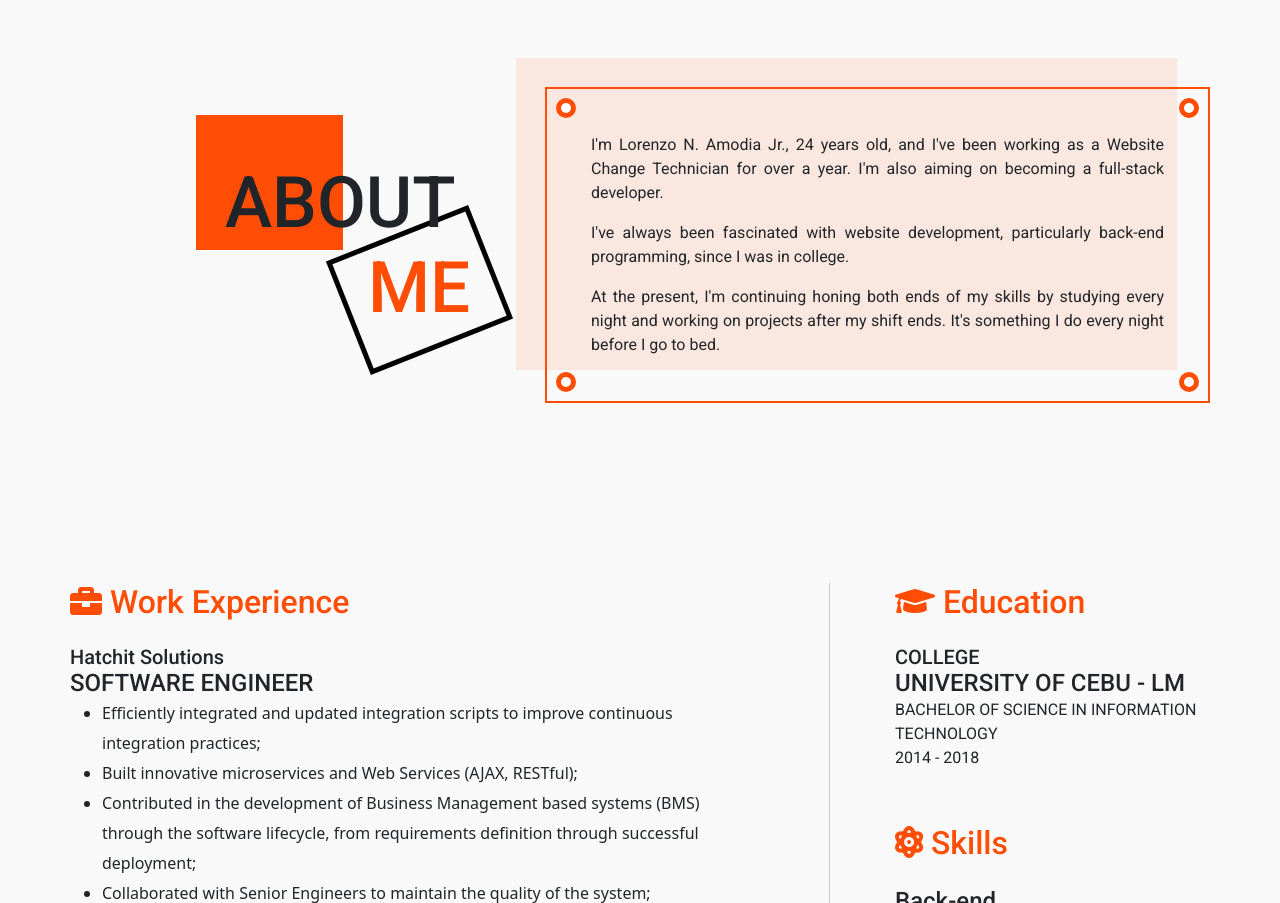
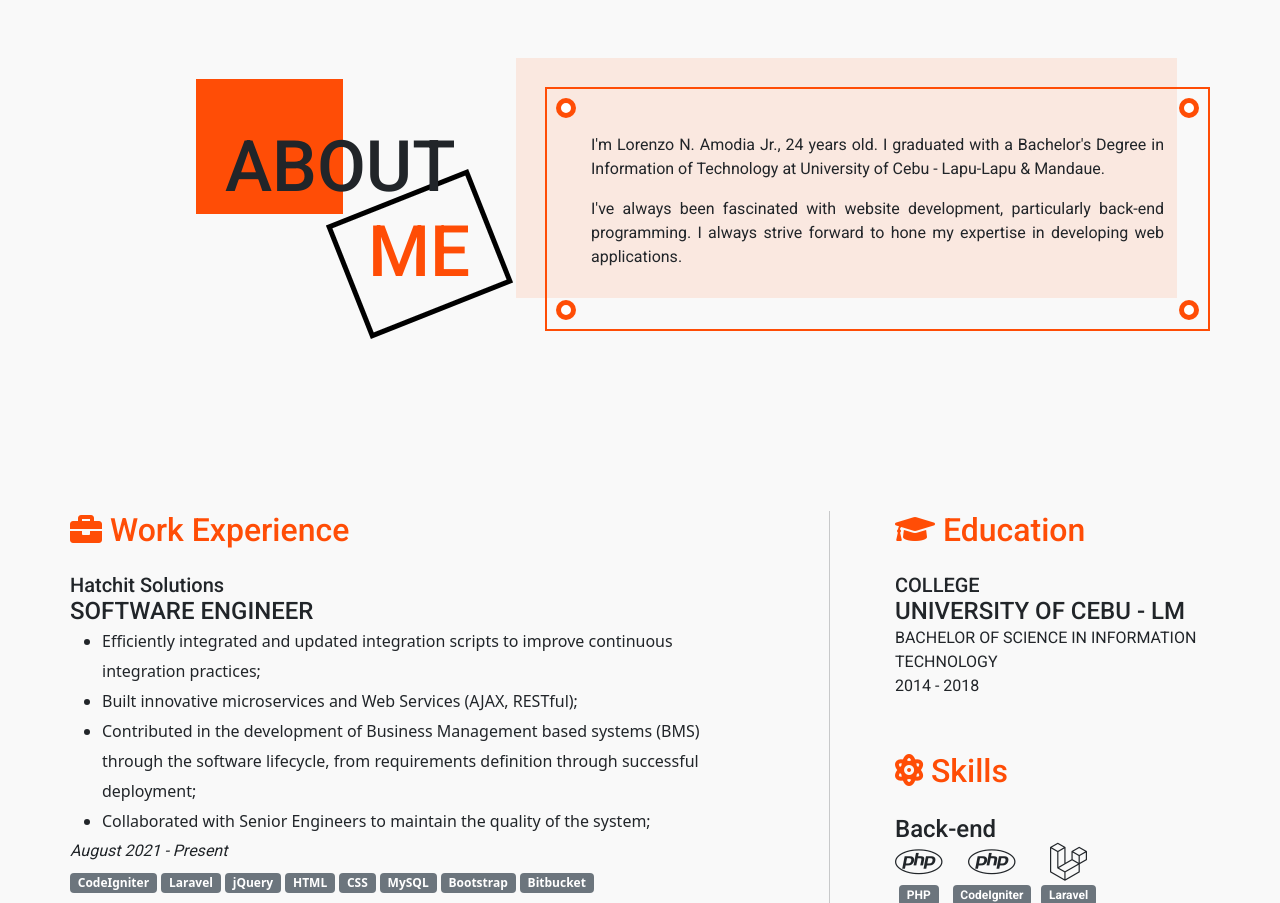
Before and after one commit to renzoamodiajr/portfolio, a plain HTML site: page index.html in a window 1280 px wide. Shown: the part 1080-1983 px from the top of the page. Drawn offline with nearby package versions, Linux system fonts and the light colour scheme; animation ran at ten frames a second.

Commit message:
Updated short description on About Me section

```diff
--- a/index.html
+++ b/index.html
@@ -97,9 +97,8 @@
                       <div class="circle" id="bl"> </div>
                       <div class="circle" id="br"></div>
 
-                      <p class="mb-3">I'm Lorenzo N. Amodia Jr., 24 years old, and I've been working as a Website Change Technician for over a year. I'm also aiming on becoming a full-stack developer.</p>
-                      <p class="mb-3">I've always been fascinated with website development, particularly back-end programming, since I was in college.</p>
-                      <p>At the present, I'm continuing honing both ends of my skills by studying every night and working on projects after my shift ends. It's something I do every night before I go to bed.</p>
+                      <p class="mb-3">I'm Lorenzo N. Amodia Jr., 24 years old. I graduated with a Bachelor's Degree in Information of Technology at University of Cebu - Lapu-Lapu & Mandaue.</p>
+                      <p class="mb-3">I've always been fascinated with website development, particularly back-end programming. I always strive forward to hone my expertise in developing web applications.</p>
                   </div>
                 </div>
             </div>
```
